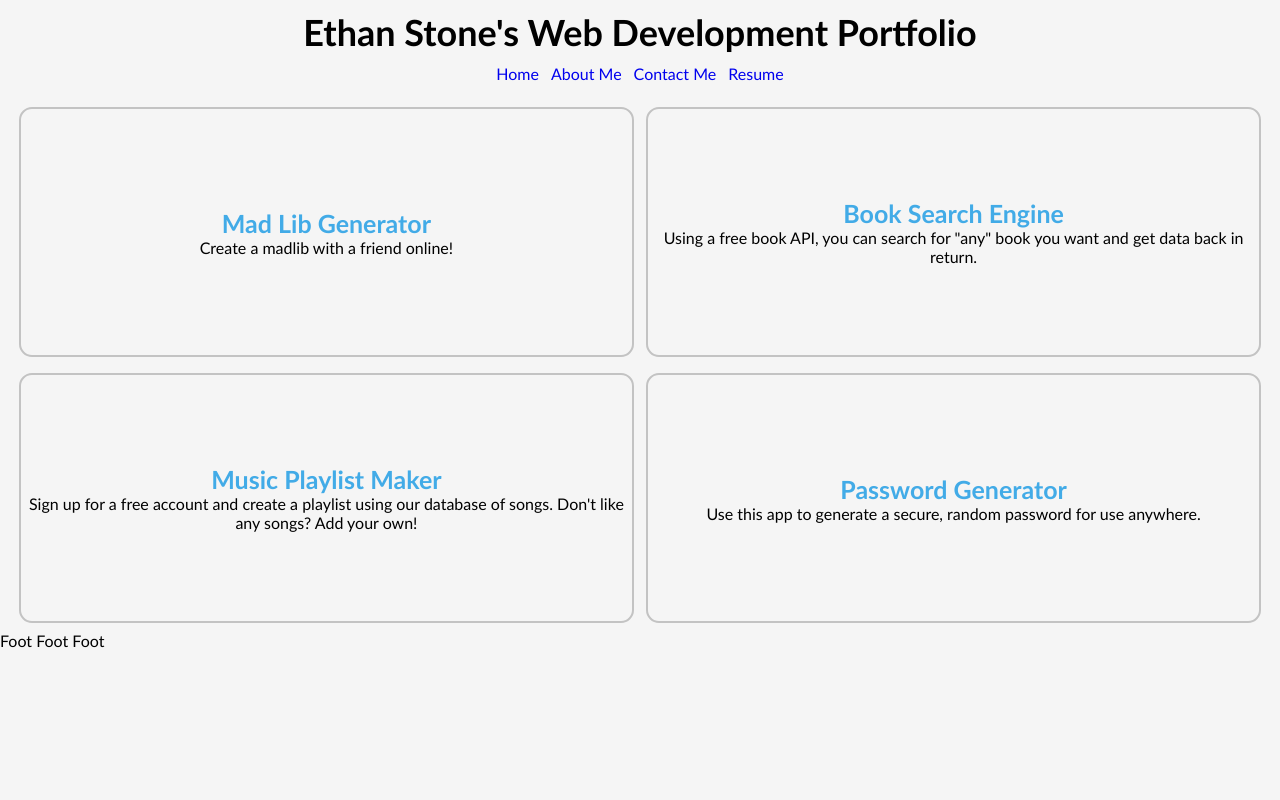
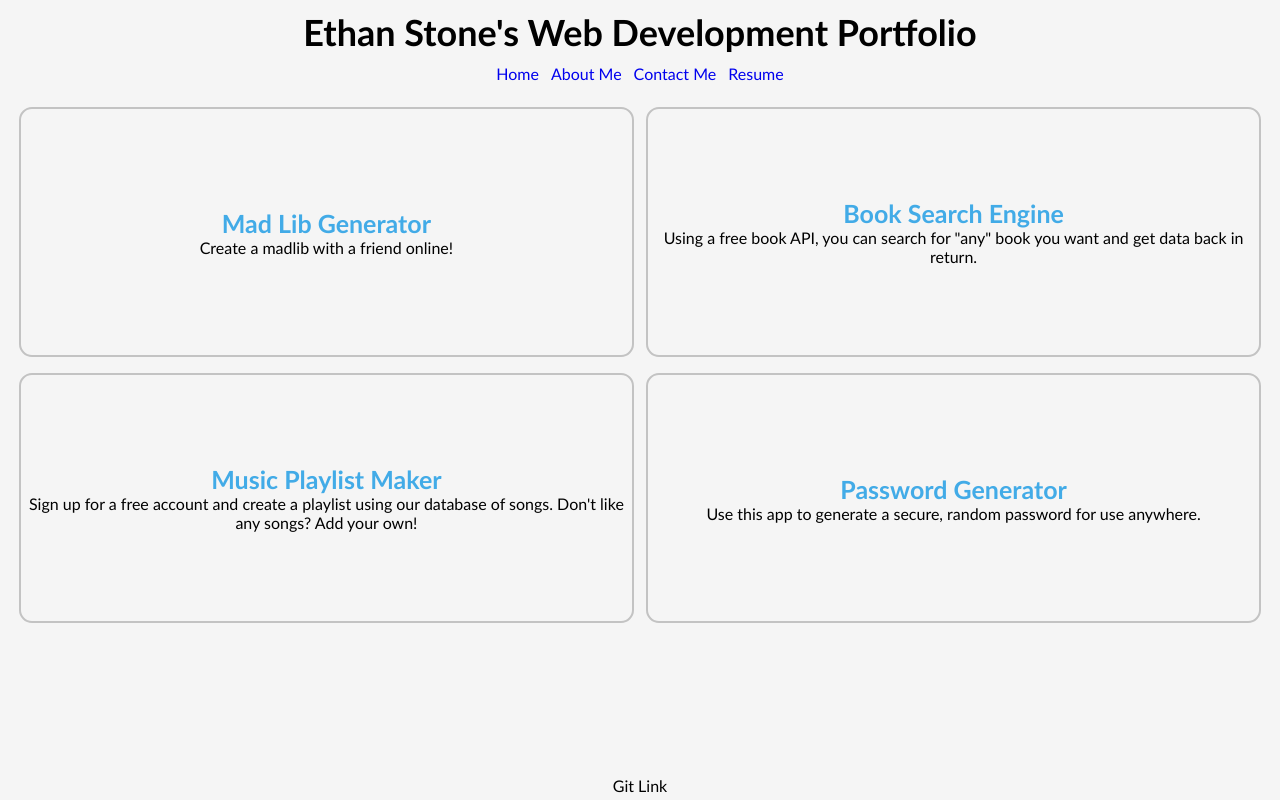
Before and after one commit to RCLobster/ethan-portfolio, a React (Vite) app: page / in a window 1280 px wide. Built offline with nearby package versions, Linux system fonts and the light colour scheme.

Commit message:
sticky footer at bottom of page window

```diff
--- a/src/App.css
+++ b/src/App.css
@@ -17,14 +17,22 @@ h3 {
   color: rgb(66, 171, 231);
 }
 
-.flex-parent {
+.flex-parent-home {
   padding-top: 2vh;
   display: flex;
   justify-content: center;
   flex-wrap: wrap;
 }
 
+
 /* %%% PROJECT CSS %%% */
+.flex-parent-project {
+  padding-top: 2vh;
+  display: flex;
+  justify-content: center;
+  flex-wrap: wrap;
+}
+
 .project-card {
   margin: 1vh .5vw;
   padding: 5px;
@@ -107,3 +115,20 @@ h3 {
   margin: 0 3px;
   padding: 0 3px;
 }
+
+/* %%% FOOTER CSS %%% */
+/* .flex-parent-footer {
+  display: flex;
+  flex-direction: column;
+  height: 100vh;
+} */
+
+.footer {
+  /* margin-top: auto; */
+  text-align: center;
+  position: fixed;
+  bottom: 0;
+  left: 0;
+  width: 100%;
+  padding-bottom: 5px;
+}
--- a/src/components/Footer.jsx
+++ b/src/components/Footer.jsx
@@ -1,5 +1,7 @@
 export default function Footer() {
     return (
-        <div className="footer">Foot Foot Foot</div>
+        <div className="flex-parent-footer">
+            <p className="footer">Git Link</p>
+        </div>
     );
 }
--- a/src/components/Project.jsx
+++ b/src/components/Project.jsx
@@ -2,7 +2,7 @@ import { Link } from 'react-router-dom';
 
 export default function Project({ title, url, description }) {
     return (
-        <Link to={url} target="_blank" className="project-card flex-parent">
+        <Link to={url} target="_blank" className="project-card flex-parent-project">
             <h2 >{title}</h2>
             <p id="fadeAway">{description}</p>
             <p id="viewProject">Click to View Project</p>
--- a/src/pages/Home.jsx
+++ b/src/pages/Home.jsx
@@ -3,7 +3,7 @@ import Project from '../components/Project';
 
 function Home() {
     return (
-        <div className="flex-parent">
+        <div className="flex-parent-home">
             <Project
                 url="https://team-m-s-project-3.onrender.com/"
                 title="Mad Lib Generator"
```
